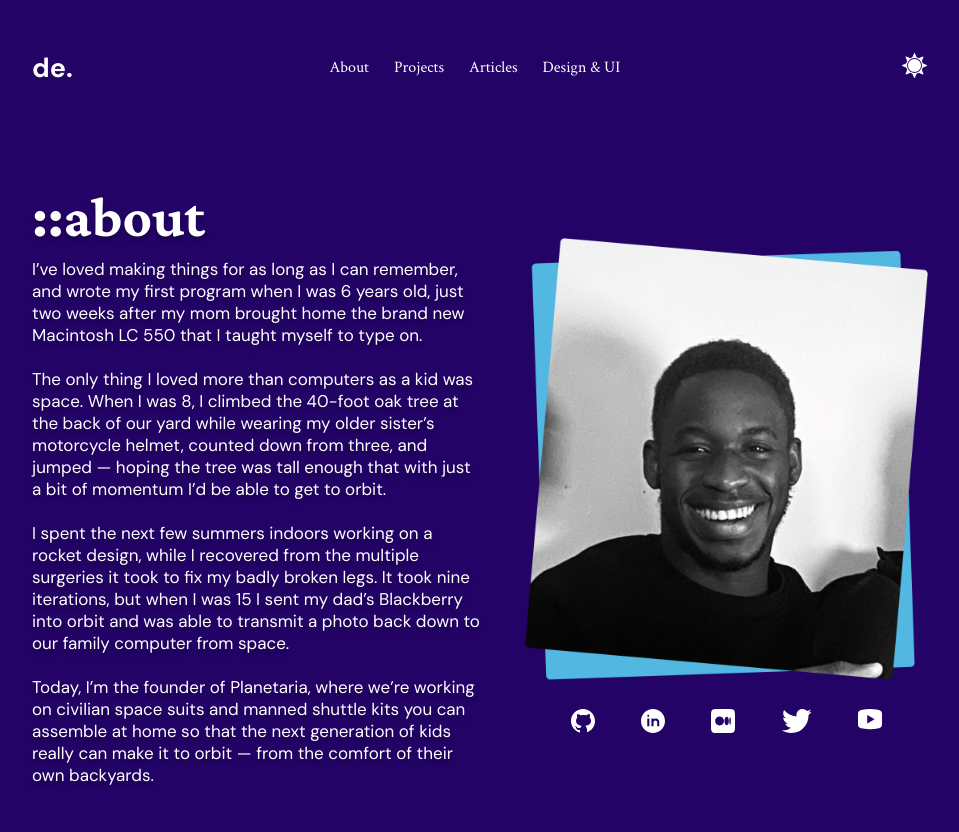
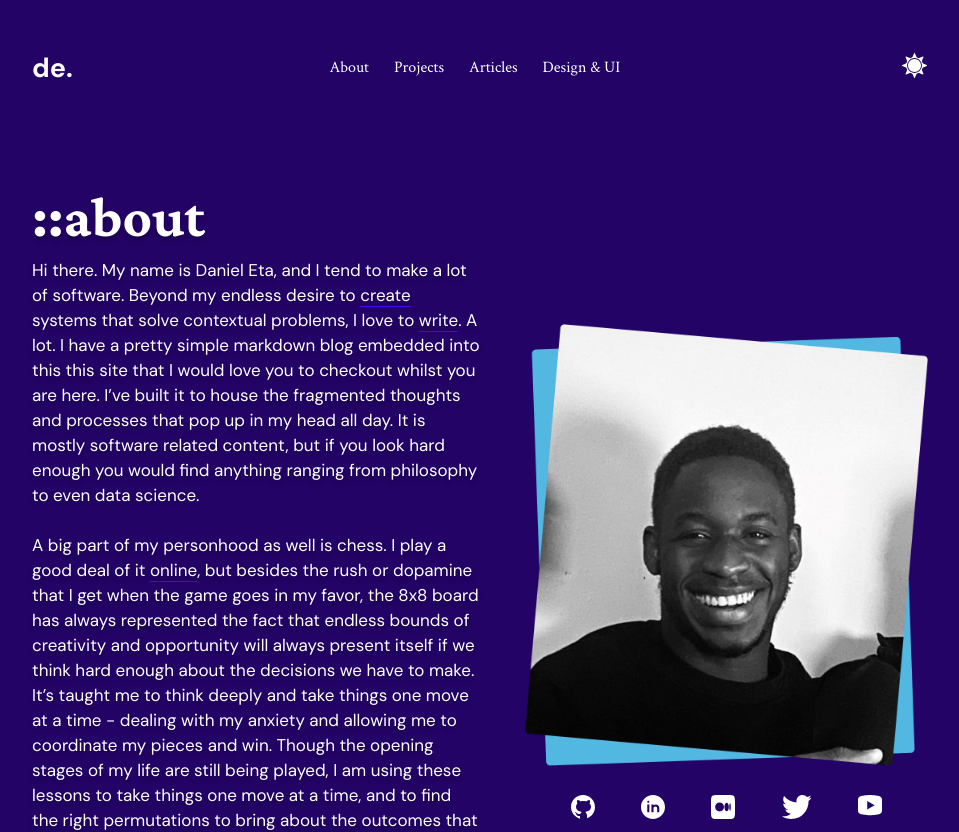
Before and after one commit to onkhida/danieleta, a Next.js app: page /about in a window 1280 px wide. Shown: the top 832 px of the page, without its empty margins (160-1119 px from the left). Built offline with nearby package versions, Linux system fonts and the light colour scheme.

Commit message:
populated about page with real content

```diff
--- a/components/Info.js
+++ b/components/Info.js
@@ -63,7 +63,7 @@ function Info({ isDark }) {
                     </a>
                 </Link>
 
-                <Link href='#'>
+                <Link href='https://www.youtube.com/channel/UCosyGC0IbmwtOzMRpVfrVWw'>
                     <a
                         onMouseEnter={addBackground}
                         onMouseLeave={removeBackground}
@@ -109,7 +109,7 @@ function Info({ isDark }) {
                     </a>
                 </Link>
 
-                <Link href='#'>
+                <Link href='https://www.youtube.com/channel/UCosyGC0IbmwtOzMRpVfrVWw'>
                     <a
                         className={`${isDark ? "" : "black-txt"}`}
                     >
--- a/components/Socials/LinkedInDark.js
+++ b/components/Socials/LinkedInDark.js
@@ -1,7 +1,11 @@
+import Link from 'next/link'
+
 export default function LinkedInDark() {
     return (
-        <svg width="24" height="24" viewBox="0 0 24 24" fill="none" xmlns="http://www.w3.org/2000/svg">
-            <path d="M12 0C5.3833 0 0 5.38278 0 12C0 18.6172 5.3833 24 12 24C18.6167 24 24 18.6172 24 12C24 5.38278 18.6167 0 12 0ZM8.34783 17.2174H6.26087V9.3913H8.34783V17.2174ZM7.30435 7.82609C6.72783 7.82609 6.26087 7.35913 6.26087 6.78261C6.26087 6.20609 6.72783 5.73913 7.30435 5.73913C7.88087 5.73913 8.34783 6.20609 8.34783 6.78261C8.34783 7.35913 7.88087 7.82609 7.30435 7.82609ZM18.2609 17.2174H16.1739V14.6087V13.3043C16.1739 12.3 15.3522 11.4783 14.3478 11.4783C13.3435 11.4783 12.5217 12.3 12.5217 13.3043V17.2174H10.4348V9.3913H12.5217V10.3388C13.1311 9.75339 13.9576 9.3913 14.8696 9.3913C16.7426 9.3913 18.2609 10.9096 18.2609 12.7826V17.2174Z" fill="black"/>
-        </svg>
+        <Link href="https://www.linkedin.com/in/daniel-eta/">
+            <svg width="24" height="24" viewBox="0 0 24 24" fill="none" xmlns="http://www.w3.org/2000/svg">
+                <path d="M12 0C5.3833 0 0 5.38278 0 12C0 18.6172 5.3833 24 12 24C18.6167 24 24 18.6172 24 12C24 5.38278 18.6167 0 12 0ZM8.34783 17.2174H6.26087V9.3913H8.34783V17.2174ZM7.30435 7.82609C6.72783 7.82609 6.26087 7.35913 6.26087 6.78261C6.26087 6.20609 6.72783 5.73913 7.30435 5.73913C7.88087 5.73913 8.34783 6.20609 8.34783 6.78261C8.34783 7.35913 7.88087 7.82609 7.30435 7.82609ZM18.2609 17.2174H16.1739V14.6087V13.3043C16.1739 12.3 15.3522 11.4783 14.3478 11.4783C13.3435 11.4783 12.5217 12.3 12.5217 13.3043V17.2174H10.4348V9.3913H12.5217V10.3388C13.1311 9.75339 13.9576 9.3913 14.8696 9.3913C16.7426 9.3913 18.2609 10.9096 18.2609 12.7826V17.2174Z" fill="black"/>
+            </svg>
+        </Link>
     )
 }
--- a/components/Socials/LinkedInLight.js
+++ b/components/Socials/LinkedInLight.js
@@ -1,7 +1,11 @@
+import Link from 'next/link'
+
 export default function LinkedIn() {
     return (
-        <svg width="24" height="24" viewBox="0 0 24 24" fill="none" xmlns="http://www.w3.org/2000/svg">
-            <path d="M12 0C5.3833 0 0 5.38278 0 12C0 18.6172 5.3833 24 12 24C18.6167 24 24 18.6172 24 12C24 5.38278 18.6167 0 12 0ZM8.34783 17.2174H6.26087V9.3913H8.34783V17.2174ZM7.30435 7.82609C6.72783 7.82609 6.26087 7.35913 6.26087 6.78261C6.26087 6.20609 6.72783 5.73913 7.30435 5.73913C7.88087 5.73913 8.34783 6.20609 8.34783 6.78261C8.34783 7.35913 7.88087 7.82609 7.30435 7.82609ZM18.2609 17.2174H16.1739V14.6087V13.3043C16.1739 12.3 15.3522 11.4783 14.3478 11.4783C13.3435 11.4783 12.5217 12.3 12.5217 13.3043V17.2174H10.4348V9.3913H12.5217V10.3388C13.1311 9.75339 13.9576 9.3913 14.8696 9.3913C16.7426 9.3913 18.2609 10.9096 18.2609 12.7826V17.2174Z" fill="white"/>
-        </svg>
+        <Link href="https://www.linkedin.com/in/daniel-eta/">
+            <svg width="24" height="24" viewBox="0 0 24 24" fill="none" xmlns="http://www.w3.org/2000/svg">
+                <path d="M12 0C5.3833 0 0 5.38278 0 12C0 18.6172 5.3833 24 12 24C18.6167 24 24 18.6172 24 12C24 5.38278 18.6167 0 12 0ZM8.34783 17.2174H6.26087V9.3913H8.34783V17.2174ZM7.30435 7.82609C6.72783 7.82609 6.26087 7.35913 6.26087 6.78261C6.26087 6.20609 6.72783 5.73913 7.30435 5.73913C7.88087 5.73913 8.34783 6.20609 8.34783 6.78261C8.34783 7.35913 7.88087 7.82609 7.30435 7.82609ZM18.2609 17.2174H16.1739V14.6087V13.3043C16.1739 12.3 15.3522 11.4783 14.3478 11.4783C13.3435 11.4783 12.5217 12.3 12.5217 13.3043V17.2174H10.4348V9.3913H12.5217V10.3388C13.1311 9.75339 13.9576 9.3913 14.8696 9.3913C16.7426 9.3913 18.2609 10.9096 18.2609 12.7826V17.2174Z" fill="white"/>
+            </svg>
+        </Link>
     )
 }
--- a/components/Socials/YouTubeLight.js
+++ b/components/Socials/YouTubeLight.js
@@ -1,7 +1,11 @@
+import Link from 'next/link'
+
 export default function YouTube() {
     return (
-        <svg width="24" height="21" viewBox="0 0 24 21" fill="none" xmlns="http://www.w3.org/2000/svg">
-            <path d="M12 0C8.136 0 3.12079 0.968149 3.12079 0.968149L3.10817 0.982572C1.3483 1.26403 0 2.77627 0 4.61538V10.1538V10.1556V15.6923V15.6941C0.00171734 16.5725 0.316495 17.4214 0.887813 18.0886C1.45913 18.7557 2.24957 19.1973 3.11719 19.3341L3.12079 19.3395C3.12079 19.3395 8.136 20.3095 12 20.3095C15.864 20.3095 20.8792 19.3395 20.8792 19.3395L20.881 19.3377C21.7496 19.2012 22.5409 18.7592 23.1127 18.0913C23.6844 17.4234 23.9991 16.5733 24 15.6941V15.6923V10.1556V10.1538V4.61538C23.9987 3.73673 23.6841 2.88734 23.1128 2.21982C22.5414 1.5523 21.7507 1.11042 20.8828 0.973558L20.8792 0.968149C20.8792 0.968149 15.864 0 12 0ZM9.23077 5.90625L16.6154 10.1538L9.23077 14.4014V5.90625Z" fill="white"/>
-        </svg>
+        <Link href="https://www.youtube.com/channel/UCosyGC0IbmwtOzMRpVfrVWw">
+            <svg width="24" height="21" viewBox="0 0 24 21" fill="none" xmlns="http://www.w3.org/2000/svg">
+                <path d="M12 0C8.136 0 3.12079 0.968149 3.12079 0.968149L3.10817 0.982572C1.3483 1.26403 0 2.77627 0 4.61538V10.1538V10.1556V15.6923V15.6941C0.00171734 16.5725 0.316495 17.4214 0.887813 18.0886C1.45913 18.7557 2.24957 19.1973 3.11719 19.3341L3.12079 19.3395C3.12079 19.3395 8.136 20.3095 12 20.3095C15.864 20.3095 20.8792 19.3395 20.8792 19.3395L20.881 19.3377C21.7496 19.2012 22.5409 18.7592 23.1127 18.0913C23.6844 17.4234 23.9991 16.5733 24 15.6941V15.6923V10.1556V10.1538V4.61538C23.9987 3.73673 23.6841 2.88734 23.1128 2.21982C22.5414 1.5523 21.7507 1.11042 20.8828 0.973558L20.8792 0.968149C20.8792 0.968149 15.864 0 12 0ZM9.23077 5.90625L16.6154 10.1538L9.23077 14.4014V5.90625Z" fill="white"/>
+            </svg>
+        </Link>
     )
 }
--- a/pages/_app.jsx
+++ b/pages/_app.jsx
@@ -39,7 +39,6 @@ function MyApp({ Component, pageProps }) {
             <link rel="stylesheet" href="//cdnjs.cloudflare.com/ajax/libs/highlight.js/9.15.6/styles/default.min.css" />
             <script src="//cdnjs.cloudflare.com/ajax/libs/highlight.js/9.15.6/highlight.min.js"></script>
             {/* <script>hljs.initHighlightingOnLoad();</script> */}
-
           </Head>
 
 
@@ -48,7 +47,7 @@ function MyApp({ Component, pageProps }) {
               <Component handleSetOverlay={handleSetOverlay} handleSetDarkTheme={handleSetDarkTheme} isDark={darktheme} {...pageProps} />
             <Footer isDark={darktheme} />
           </div>
-         </>
+        </>
 
 }
 
--- a/pages/about.jsx
+++ b/pages/about.jsx
@@ -1,6 +1,6 @@
 import styles from '../styles/About.module.css'
 import Image from 'next/image'
-
+import Link from 'next/link'
 import Navbar from '../components/Navbar/Navbar'
 
 import GithubLight from '../components/Socials/GithubLight'
@@ -27,16 +27,13 @@ export default function Articles ({ isDark, handleSetOverlay, handleSetDarkTheme
                 <div className={styles.text}>
                     <h1 id={`${isDark ? "" : "black-txt"}`}>::about</h1>
                     <p id={`${isDark ? "" : "black-txt"}`}>
-                        I’ve loved making things for as long as I can remember, and wrote my first program when I was 6 years old, just two weeks after my mom brought home the brand new Macintosh LC 550 that I taught myself to type on.
-                        <br />
-                        <br />
-                        The only thing I loved more than computers as a kid was space. When I was 8, I climbed the 40-foot oak tree at the back of our yard while wearing my older sister’s motorcycle helmet, counted down from three, and jumped — hoping the tree was tall enough that with just a bit of momentum I’d be able to get to orbit.
-                        <br />
-                        <br />
-                        I spent the next few summers indoors working on a rocket design, while I recovered from the multiple surgeries it took to fix my badly broken legs. It took nine iterations, but when I was 15 I sent my dad’s Blackberry into orbit and was able to transmit a photo back down to our family computer from space.
-                        <br />
-                        <br />
-                        Today, I’m the founder of Planetaria, where we’re working on civilian space suits and manned shuttle kits you can assemble at home so that the next generation of kids really can make it to orbit — from the comfort of their own backyards.
+                        Hi there. My name is Daniel Eta, and I tend to make a lot of software. Beyond my endless desire to <Link href="/work">create</Link> systems that solve contextual problems, I love to <Link href="/articles">write</Link>. A lot. I have a pretty simple markdown blog embedded into this this site that I would love you to checkout whilst you are here. I’ve built it to house the fragmented thoughts and processes that pop up in my head all day. It is mostly software related content, but if you look hard enough you would find anything ranging from philosophy to even data science.
+                            <br />
+                            <br />
+                        A big part of my personhood as well is chess. I play a good deal of it <Link href="https://www.chess.com/member/onyedikachiii">online</Link>, but besides the rush or dopamine that I get when the game goes in my favor, the 8x8 board has always represented the fact that endless bounds of creativity and opportunity will always present itself if we think hard enough about the decisions we have to make. It’s taught me to think deeply and take things one move at a time - dealing with my anxiety and allowing me to coordinate my pieces and win. Though the opening stages of my life are still being played, I am using these lessons to take things one move at a time, and to find the right permutations to bring about the outcomes that I so dearly envision.
+                            <br />
+                            <br />
+                        Most of my time these days is spent building, <Link href="">Hourglass</Link> and <Link href="">Pally</Link>. My first two SaaS that have come from two big issues I encounter in my daily workflow.
                     </p>
                 </div>
 
--- a/styles/About.module.css
+++ b/styles/About.module.css
@@ -17,6 +17,18 @@
     width: 50%;
     /* border: 1px solid aqua; */
     margin-bottom: 30px;
+}
+
+.wrapper .content .text a {
+    text-decoration: none;
+    border-bottom: 1px solid #5100ff;
+    transition: all 0.5s;
+    color: inherit;
+}
+
+.wrapper .content .text a:hover {
+    background: #5100ff;
+    color: white;
 }
 
 .wrapper .content .graphic {
@@ -45,6 +57,7 @@
     font-size: 17px;
     margin-top: 10px;
     text-shadow: 0px 4px 4px rgba(0, 0, 0, 0.25);
+    line-height: 25px;
 }
 
 @media only screen and (max-width: 1245px) {
--- a/styles/Article.module.css
+++ b/styles/Article.module.css
@@ -83,12 +83,16 @@
     font-style: normal;
     font-weight: 400;
     font-size: 17px;
-    line-height: 20px;
+    line-height: 22px;
 }
 
 .wrapper .content code {
     font-family: 'Fira Code', monospace;
-    color: inherit;
+    color: white;
+    background: #202824;
+    font-size: 15px;
+    padding: 1px 8px 1px 8px;
+    border-radius: 4px;
 }
 
 .wrapper .content ol {
```
Also changed, not shown: articles/exploring-sicilian-theory.md (+11 -10 lines), components/Socials/GitHubDark.js (+7 -3 lines), components/Socials/GithubLight.js (+7 -3 lines), components/Socials/YouTubeDark.js (+7 -3 lines).
